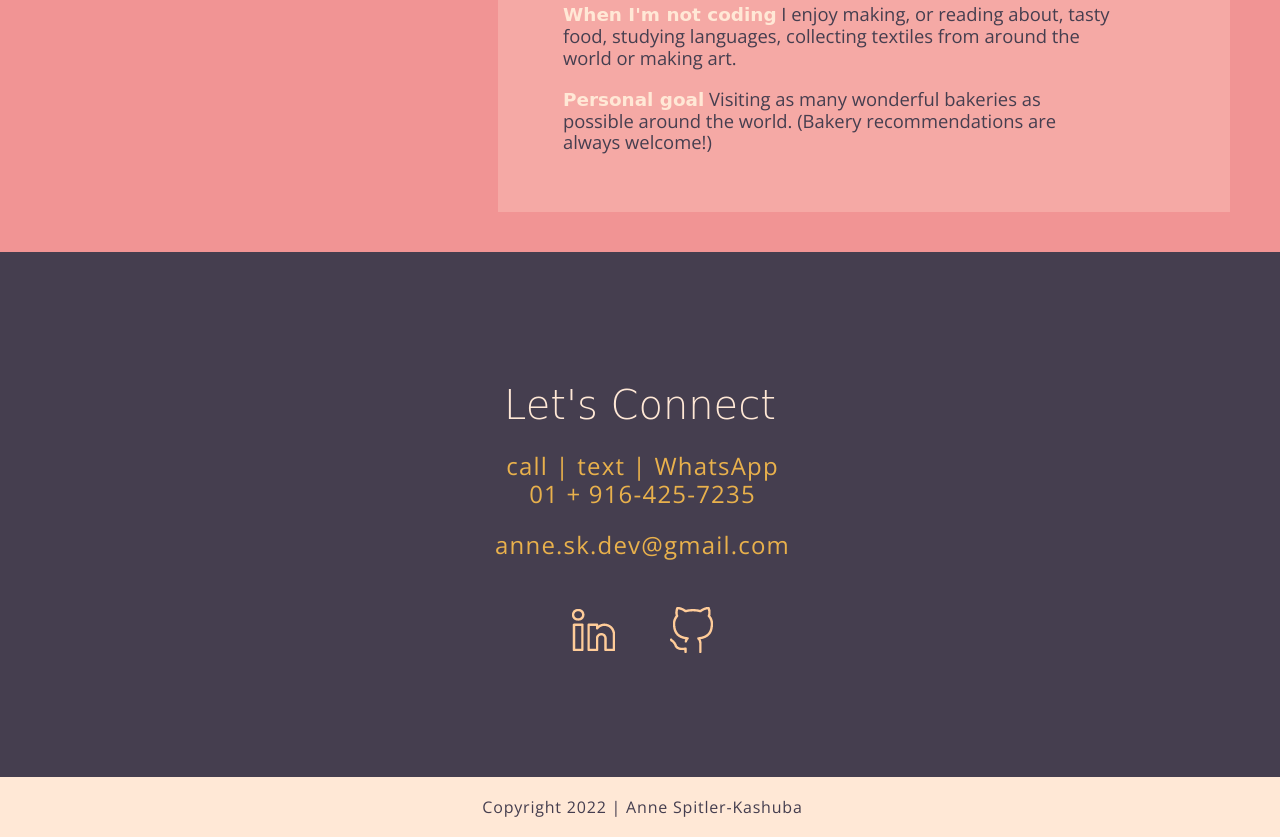
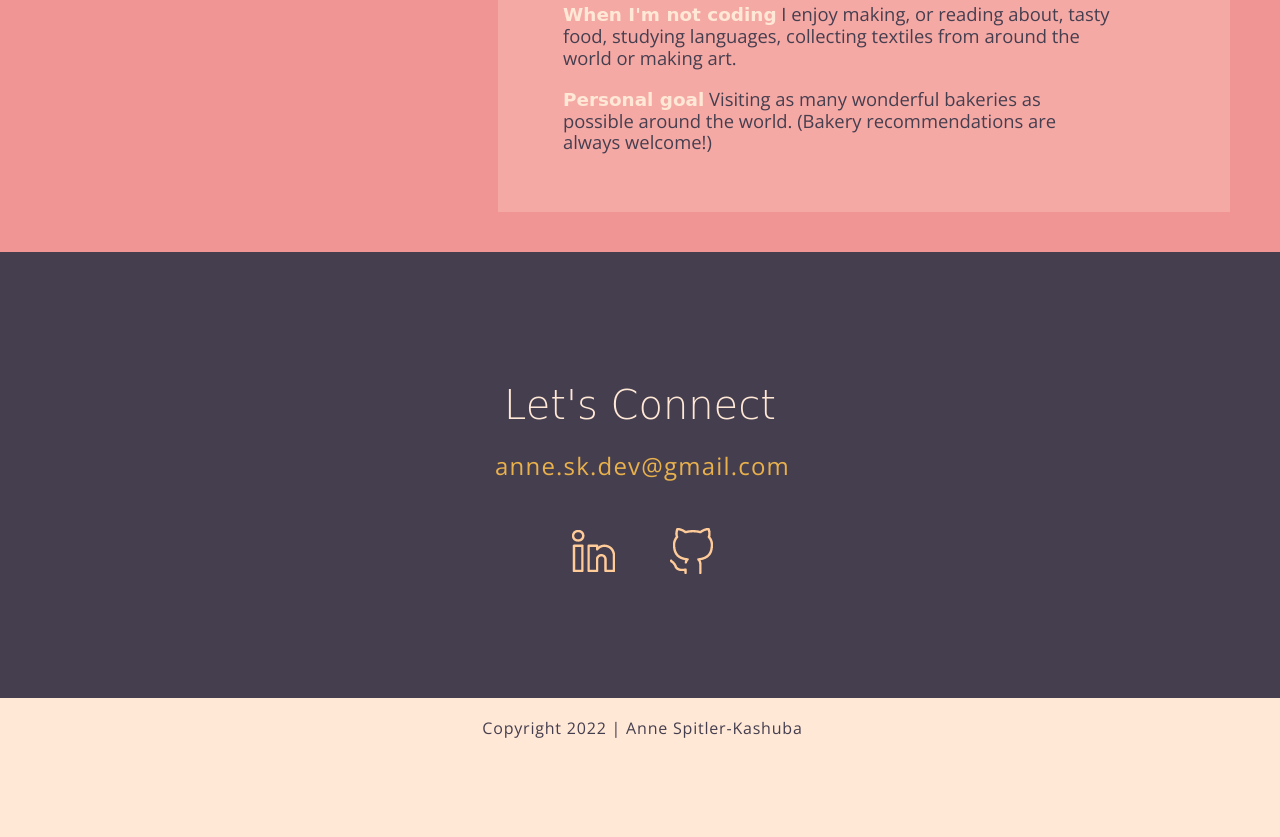
Before and after one commit to wesiptea/ask-porfolio-directory, a website built with Parcel: page index.html in a window 1280 px wide. Shown: the part 2938-3775 px from the top of the page. After the commit the page ends 3696 px from the top, so only its background shows below. Built offline with nearby package versions, Linux system fonts and the light colour scheme; a web font is replaced by a local one.

Commit message:
Edit to contact

```diff
--- a/index.html
+++ b/index.html
@@ -263,8 +263,8 @@
           </p> -->
           <address>
             <p>
-              call | text | WhatsApp<br>
-              01 + 916-425-7235
+              <!-- call | text | WhatsApp<br>
+              01 + 916-425-7235 -->
             </p>
             <p>
               <a href="mailto:anne.sk.slp@gmail.com" aria-label="send email">anne.sk.dev@gmail.com</a>
```
